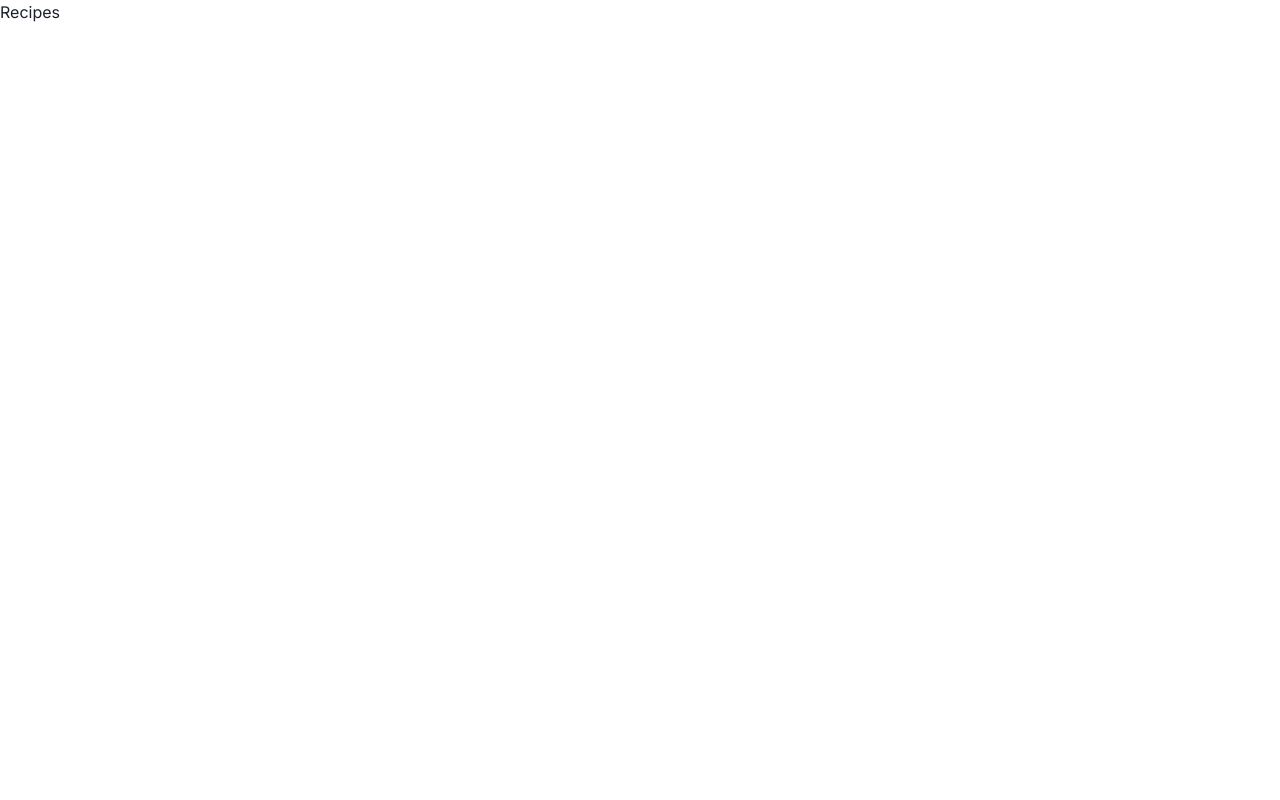
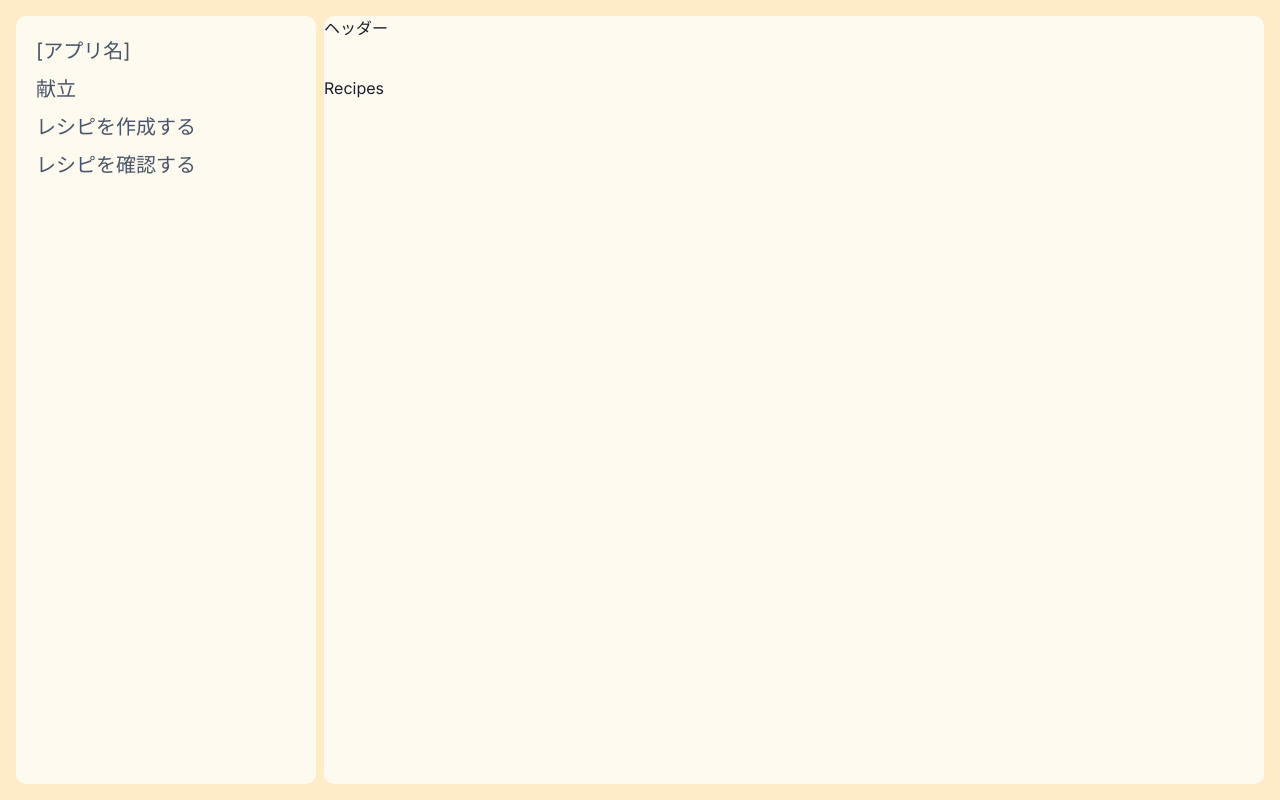
Before and after one commit to Syumai3/recipe-shopper-app, a Next.js app in the folder frontend/: page /recipes in a window 1280 px wide. Built offline with nearby package versions, Linux system fonts and the light colour scheme; no server answers.

Commit message:
feat:全体のレイアウトとして、サイドバーとヘッダーを固定し、サイドバーから各コンポーネントへ遷移するようにする

```diff
--- /dev/null
+++ b/frontend/app/components/Sidebar.tsx
@@ -0,0 +1,48 @@
+import { Box, Link as ChakraLink, VStack } from "@chakra-ui/react";
+import React from "react";
+
+export default function Sidebar() {
+	return (
+		<Box
+			w={{ base: "200px", md: "300px" }}
+			maxW="30%"
+			bgColor="orange.50"
+			borderRadius={10}
+		>
+			<VStack align="start" m={5}>
+				<ChakraLink
+					href="./"
+					fontSize="xl"
+					color="gray.600"
+					_hover={{ textDecoration: "none", color: "gray.400" }}
+				>
+					[アプリ名]
+				</ChakraLink>
+				<ChakraLink
+					href="./menu"
+					fontSize="xl"
+					color="gray.600"
+					_hover={{ textDecoration: "none", color: "gray.400" }}
+				>
+					献立
+				</ChakraLink>
+				<ChakraLink
+					href="./createRecipe"
+					fontSize="xl"
+					color="gray.600"
+					_hover={{ textDecoration: "none", color: "gray.400" }}
+				>
+					レシピを作成する
+				</ChakraLink>
+				<ChakraLink
+					href="./recipes"
+					fontSize="xl"
+					color="gray.600"
+					_hover={{ textDecoration: "none", color: "gray.400" }}
+				>
+					レシピを確認する
+				</ChakraLink>
+			</VStack>
+		</Box>
+	);
+}
--- a/frontend/app/layout.tsx
+++ b/frontend/app/layout.tsx
@@ -1,6 +1,8 @@
+import { Box, HStack, VStack } from "@chakra-ui/react";
 import type { Metadata } from "next";
 import { Inter } from "next/font/google";
 import ApolloChakraProvider from "./ApolloChakraProvider";
+import Sidebar from "./components/Sidebar";
 
 const inter = Inter({ subsets: ["latin"] });
 
@@ -17,7 +19,30 @@ export default function RootLayout({
 	return (
 		<html lang="ja">
 			<body className={inter.className}>
-				<ApolloChakraProvider>{children}</ApolloChakraProvider>
+				<ApolloChakraProvider>
+					<HStack
+						h="100vh"
+						w="100%"
+						alignItems="stretch"
+						bgColor="orange.100"
+						p={4}
+					>
+						<Sidebar />
+						<VStack flexGrow={1} spacing={0}>
+							<Box h="60px" w="100%" bgColor="orange.50" borderTopRadius={10}>
+								<h1>ヘッダー</h1>
+							</Box>
+							<Box
+								flexGrow={1}
+								w="100%"
+								bgColor="orange.50"
+								borderBottomRadius={10}
+							>
+								{children}
+							</Box>
+						</VStack>
+					</HStack>
+				</ApolloChakraProvider>
 			</body>
 		</html>
 	);
```
Also changed, not shown: frontend/app/page.tsx (+1 -55 lines).
